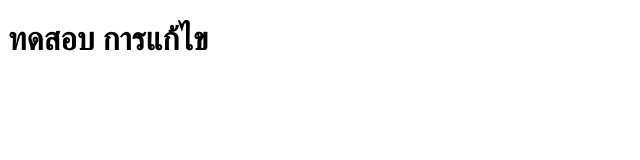
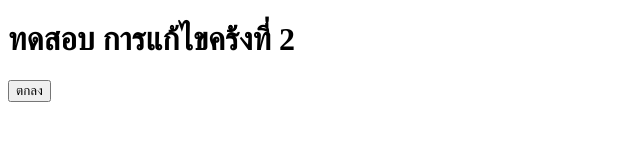
Before and after one commit to Atsadawat6340011019/flutter_prj, a plain HTML site: page index.html in a window 1280 px wide. Shown: the whole page, without its empty margins (0-640 px from the left). Drawn offline with Linux system fonts and the light colour scheme.

Commit message:
update button

```diff
--- a/index.html
+++ b/index.html
@@ -6,6 +6,7 @@
     <title>Document</title>
 </head>
 <body>
-    <h1>ทดสอบ การแก้ไข</h1>
+    <h1>ทดสอบ การแก้ไขคร้้งที่ 2</h1>
+    <button onclick="">ตกลง</button>
 </body>
 </html>
```
